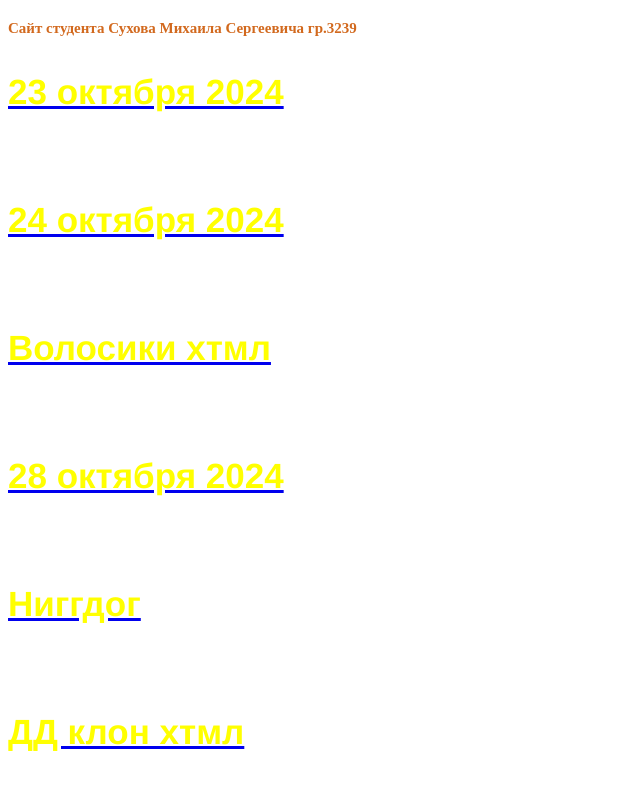
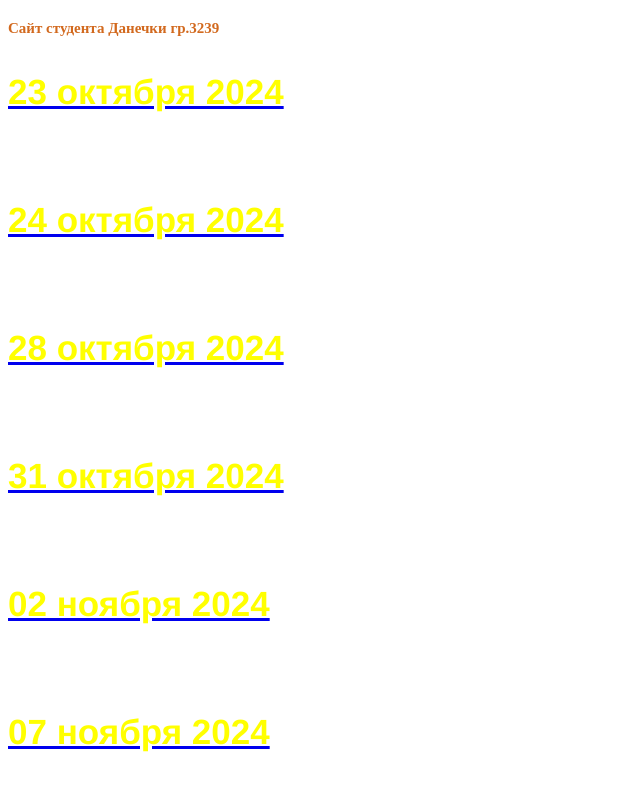
Before and after one commit to Harcha3239/harcha3239, a plain HTML site: page index.html in a window 1280 px wide. Shown: the top 800 px of the page, without its empty margins (0-640 px from the left). Drawn offline with Linux system fonts and the light colour scheme.

Commit message:
index.html

```diff
--- a/index.html
+++ b/index.html
@@ -3,13 +3,8 @@
 <head>
     <meta charset="UTF-8">
     <meta name="viewport" content="width=device-width, initial-scale=1.0">
-    <title>Великолепый слон из мха</title>
+    <title>Данечка</title>
     <style>
-body{
-    background-image: url(slonizmha.png);
-            color:green;
-            background-size: 35px;
-            animation: anim1 1.2s;
         }
 body img{
     animation: rotate 20s linear infinite;
@@ -43,32 +38,18 @@ font-size: 15px;
     </style>
 </head>
 <body>
-    <h4>Сайт студента Сухова Михаила Сергеевича гр.3239</h4>
+    <h4>Сайт студента Данечки гр.3239</h4>
     <a href="23oct24.html"> <h3>23 октября 2024</h3> </a> <br>
     <a href="24oct24.html"> <h3>24 октября 2024</h3> </a> <br>
-    <a href="volosiki.html"> <h3>Волосики хтмл</h3> </a> <br>
     <a href="28oct24.html"> <h3>28 октября 2024</h3> </a> <br>
-    <a href="niggdog.html"> <h3>Ниггдог</h3> </a> <br>
-    <a href="ddclone.html"> <h3>ДД клон хтмл</h3> </a> <br>
     <a href="31oct24.html"> <h3>31 октября 2024</h3> </a> <br>
     <a href="02nov24.html"> <h3>02 ноября 2024</h3> </a> <br>
     <a href="07nov24.html"> <h3>07 ноября 2024</h3> </a> <br>
     <a href="11nov24.html"> <h3>11 ноября 2024</h3> </a> <br>
-    <a href="slaytheoleg.html"> <h3>Слей зе Олег хтмл</h3> </a> <br>
-    <a href="mrleonid.html"> <h3>Мр Леонид хтмл</h3> </a> <br>
     <a href="14nov24.html"> <h3>14 ноября 2024</h3> </a> <br>
-    <a href="chess.html"> <h3>Чесс хтмл</h3> </a> <br>
     <a href="18nov24.html"> <h3>18 ноября 2024</h3> </a> <br>
 </body>
 <script>
-    let specialist = document.createElement('img');
-specialist.src = 'specialist.gif';
-document.body.append(specialist);
-
-let left = 1815;
-specialist.style.position = 'fixed';
-specialist.style.top = '880px';
-specialist.style.left = left +'px';
 </script>
 
 
```
